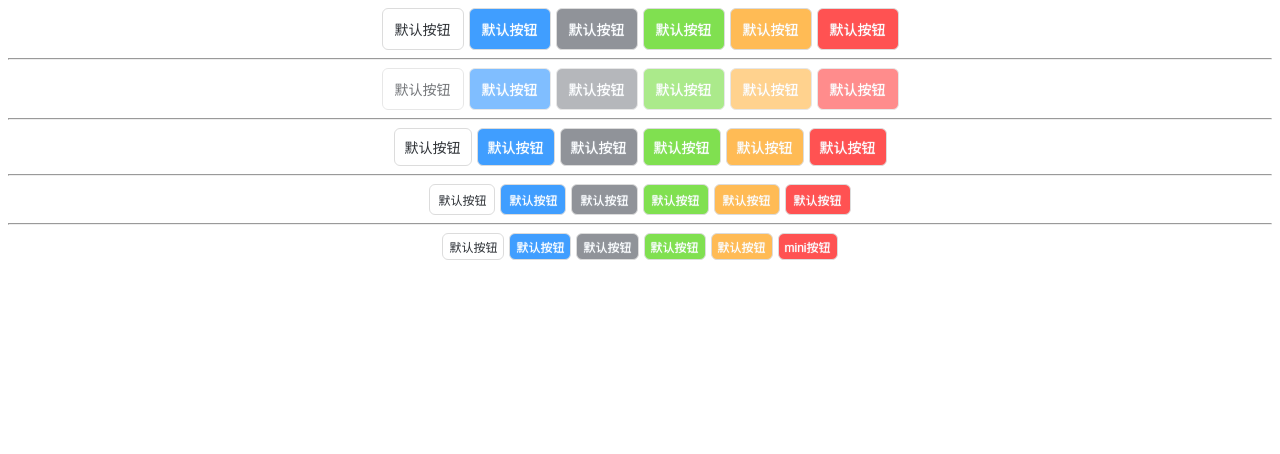
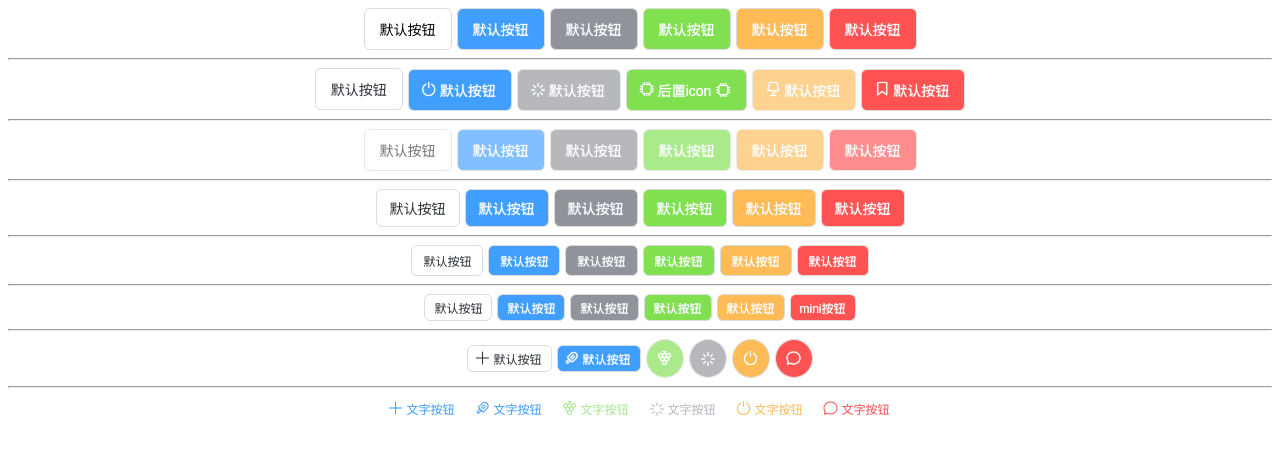
Before and after one commit to sam9029/snine-ui, a Vue app: page /#/ in a window 1280 px wide. Shown: the top 454 px of the page. Built offline with nearby package versions, Linux system fonts and the light colour scheme.

Commit message:
mod:button优化&加载&圆型&文字按钮

```diff
--- a/src/App.vue
+++ b/src/App.vue
@@ -2,48 +2,19 @@
   <div id="app">
     <div class="left"></div>
     <div class="right">
-      <sn-button type="" />
-      <sn-button type="primary" />
-      <sn-button type="info" />
-      <sn-button type="success" />
-      <sn-button type="warning" />
-      <sn-button type="danger" />
-      <hr />
-      <sn-button disabled type="" />
-      <sn-button disabled type="primary" />
-      <sn-button disabled type="info" />
-      <sn-button disabled type="success" />
-      <sn-button disabled type="warning" />
-      <sn-button disabled type="danger" />
-      <hr />
-      <sn-button size="medium" type="" />
-      <sn-button size="medium" type="primary" />
-      <sn-button size="medium" type="info" />
-      <sn-button size="medium" type="success" />
-      <sn-button size="medium" type="warning" />
-      <sn-button size="medium" type="danger" />
-      <hr />
-      <sn-button size="small" type="" />
-      <sn-button size="small" type="primary" />
-      <sn-button size="small" type="info" />
-      <sn-button size="small" type="success" />
-      <sn-button size="small" type="warning" />
-      <sn-button size="small" type="danger" />
-      <hr />
-      <sn-button size="mini" type="" />
-      <sn-button size="mini" type="primary" />
-      <sn-button size="mini" type="info" />
-      <sn-button size="mini" type="success" />
-      <sn-button size="mini" type="warning" />
-      <sn-button size="mini" type="danger">mini按钮</sn-button>
+      <SnButton />
+      <!-- <SnIcon /> -->
     </div>
   </div>
 </template>
 
 <script>
+import SnButton from "./examples/SnButton.vue";
+// import SnIcon from "./examples/SnIcon.vue";
 export default {
-  methods: {
-    click() {},
+  components: {
+    SnButton,
+    // SnIcon,
   },
 };
 </script>
--- a/src/assets/style/scss/button.scss
+++ b/src/assets/style/scss/button.scss
@@ -1,27 +1,43 @@
 @import "../utils/var.scss";
 @import "../utils/mixin.scss";
 
-//#region Button
-$--button-default-background-color: transparent !default;
-$--button-default-font-color: $--color-text-primary !default;
-//#endregion
-
 @include b(button) {
+  box-sizing: border-box;
   cursor: pointer;
-  outline: none; // 去掉聚焦时的轮廓
-  appearance: none;
+  display: inline-flex; // 开启flex模式, 由于还要保持行的特性, 所以是inline-flex
+  justify-content: center;
+  align-items: center; // 中对齐, 为了以后的icon准备的
   white-space: nowrap;
   border: $--border-base;
   border-radius: $--border-radius-base;
+  background-color: unset;
   text-shadow: 0 0 1px $--color-primary-light-9;
+  // vertical-align: middle; // 中对齐, 为了以后的icon准备的
+  // outline: none; // 去掉聚焦时的轮廓
+  // appearance: none; // 设置自定义样式-针对表单元素
 
   & + & {
     margin-left: 5px;
   }
 
+  &:not(.is-disabled) {
+    &:active {
+      transform: translateX(1px) translateY(1px) scale(0.99);
+    }
+    &:hover {
+      opacity: 0.66;
+      border: $--button-default-border;
+    }
+  }
+
+  & > span {
+    margin: 0 3px;
+  }
+
   // 各种类型 由 commonType 遍历生成
   // primary, success, warning, danger, info
-  @at-root {
+  // ~ 同级应用
+  ~ {
     @include commonType(sn-button);
   }
 
@@ -31,17 +47,26 @@ $--button-default-font-color: $--color-text-primary !default;
     @include commonSize(sn-button);
   }
 
+  // 加载时 处理
+  @include when(loading) {
+    @include commonShadow(loading);
+  }
+
   // 禁止时 处理
   @include when(disabled) {
     @include commonShadow(disabled);
   }
 
-  &:not(.is-disabled) {
-    &:active {
-      transform: translateX(1px) translateY(1px) scale(0.99);
-    }
-    &:hover {
-      opacity: 0.7;
-    }
+  // 圆型时 处理
+  @include when(circle) {
+    border-radius: 50%;
+    padding: 10px;
+  }
+
+  // 文字按钮时 处理
+  @include when(text) {
+    border: none !important;
+    color: $--color-primary;
+    background-color: unset;
   }
 }
--- a/src/assets/style/utils/mixin.scss
+++ b/src/assets/style/utils/mixin.scss
@@ -91,26 +91,61 @@
   @if $color== "primary" {
     color: $--color-white;
     background-color: $--color-primary;
+    &.is-text {
+      color: $--color-primary;
+    }
+    &:hover {
+      border: 1px solid $--color-primary-light-8;
+    }
   }
   @if $color== "success" {
     color: $--color-white;
     background-color: $--color-success;
+    &.is-text {
+      color: $--color-success;
+    }
+    &:hover {
+      border: 1px solid $--color-success-light;
+    }
   }
   @if $color== "warning" {
     color: $--color-white;
     background-color: $--color-warning;
+    &.is-text {
+      color: $--color-warning;
+    }
+    &:hover {
+      border: 1px solid $--color-warning-light;
+    }
   }
   @if $color== "danger" {
     color: $--color-white;
     background-color: $--color-danger;
+    &.is-text {
+      color: $--color-danger;
+    }
+    &:hover {
+      border: 1px solid $--color-danger-light;
+    }
   }
   @if $color== "info" {
     color: $--color-white;
     background-color: $--color-info;
+    &.is-text {
+      color: $--color-info;
+    }
+    &:hover {
+      border: 1px solid $--color-info-light;
+    }
   }
   @if $color== "disabled" {
     opacity: 0.66;
     cursor: not-allowed;
+  }
+  @if $color== "loading" {
+    opacity: 0.66;
+    cursor: auto;
+    pointer-events: none; // 禁止点击事件
   }
 }
 
--- a/src/assets/style/utils/var.scss
+++ b/src/assets/style/utils/var.scss
@@ -59,3 +59,12 @@ $--border-radius-base:6px;
 //#endregion
 
 //#region //#endregion
+
+
+/* components */
+
+//#region Button
+$--button-default-background-color: transparent !default;
+$--button-default-font-color: $--color-text-primary !default;
+$--button-default-border: 1px solid $--color-primary-light-8 !default;
+//#endregion
--- a/src/components/button/main/button.vue
+++ b/src/components/button/main/button.vue
@@ -9,11 +9,17 @@
       {
         'is-disabled': disabled,
         'is-loading': loading,
+        'is-circle': circle,
+        'is-text': text,
       },
     ]"
     data-el-type="button"
   >
-    <slot>默认按钮</slot>
+    <!-- 加载 -->
+    <i v-if="loading" class="sn-icon-loading"></i>
+    <!-- 图标 -->
+    <i v-if="icon && !loading" :class="'sn-icon-' + icon"></i>
+    <span v-if="$slots.default"><slot></slot></span>
   </button>
 </template>
 
@@ -23,8 +29,14 @@ export default {
   props: {
     type: String,
     size: String,
+    icon: String,
+    text: Boolean,
+    circle: Boolean,
     disabled: Boolean,
-    loading: Boolean,
+    loading: {
+      type: Boolean,
+      default: false,
+    },
   },
   computed: {},
   methods: {
@@ -40,11 +52,13 @@ export default {
   类型✔
   禁用✔
   事件绑定✔
-  加载
-  icon
-  圆型
+  （事件可点击状态--加载不可点；禁止不可点）✔
+  加载 ✔
+  icon ✔ （前后置margin & 大小 & circle时处理位置margin）✔
+  hover浮动（无色按钮、有色按钮）✔
+  圆型 ✔
+  文字按钮✔
   朴素
   圆角
-  文字按钮
   按钮组
  -->
--- /dev/null
+++ b/src/examples/SnButton.vue
@@ -0,0 +1,107 @@
+<template>
+  <div>
+    <sn-button type="">默认按钮</sn-button>
+    <sn-button type="primary">默认按钮</sn-button>
+    <sn-button type="info">默认按钮</sn-button>
+    <sn-button type="success">默认按钮</sn-button>
+    <sn-button type="warning">默认按钮</sn-button>
+    <sn-button type="danger">默认按钮</sn-button>
+    <hr />
+    <sn-button @click="handleClick" icon="" type="">默认按钮</sn-button>
+    <sn-button @click="handleClick" icon="switch-button" type="primary"
+      >默认按钮</sn-button
+    >
+    <sn-button @click="handleClick" icon="switch-button" loading type="info"
+      >默认按钮</sn-button
+    >
+    <sn-button @click="handleClick" icon="cpu" type="success">
+      后置icon
+      <i class="sn-icon-cpu"></i>
+    </sn-button>
+    <sn-button @click="handleClick" icon="table-lamp" disabled type="warning"
+      >默认按钮</sn-button
+    >
+    <sn-button @click="handleClick" icon="collection-tag" type="danger"
+      >默认按钮</sn-button
+    >
+    <hr />
+    <sn-button disabled type="">默认按钮</sn-button>
+    <sn-button disabled type="primary">默认按钮</sn-button>
+    <sn-button disabled type="info">默认按钮</sn-button>
+    <sn-button disabled type="success">默认按钮</sn-button>
+    <sn-button disabled type="warning">默认按钮</sn-button>
+    <sn-button disabled type="danger">默认按钮</sn-button>
+    <hr />
+    <sn-button size="medium" type="">默认按钮</sn-button>
+    <sn-button size="medium" type="primary">默认按钮</sn-button>
+    <sn-button size="medium" type="info">默认按钮</sn-button>
+    <sn-button size="medium" type="success">默认按钮</sn-button>
+    <sn-button size="medium" type="warning">默认按钮</sn-button>
+    <sn-button size="medium" type="danger">默认按钮</sn-button>
+    <hr />
+    <sn-button size="small" type="">默认按钮</sn-button>
+    <sn-button size="small" type="primary">默认按钮</sn-button>
+    <sn-button size="small" type="info">默认按钮</sn-button>
+    <sn-button size="small" type="success">默认按钮</sn-button>
+    <sn-button size="small" type="warning">默认按钮</sn-button>
+    <sn-button size="small" type="danger">默认按钮</sn-button>
+    <hr />
+    <sn-button size="mini" type="">默认按钮</sn-button>
+    <sn-button size="mini" type="primary">默认按钮</sn-button>
+    <sn-button size="mini" type="info">默认按钮</sn-button>
+    <sn-button size="mini" type="success">默认按钮</sn-button>
+    <sn-button size="mini" type="warning">默认按钮</sn-button>
+    <sn-button size="mini" type="danger">mini按钮</sn-button>
+    <hr />
+    <sn-button size="mini" icon="plus">默认按钮</sn-button>
+    <sn-button size="mini" type="primary" icon="ice-cream-round"
+      >默认按钮</sn-button
+    >
+    <sn-button
+      size="mini"
+      type="success"
+      circle
+      disabled
+      icon="grape"
+    ></sn-button>
+    <sn-button
+      size="mini"
+      type="info"
+      circle
+      loading
+      icon="location-information"
+    ></sn-button>
+    <sn-button
+      size="mini"
+      type="warning"
+      circle
+      icon="switch-button"
+    ></sn-button>
+    <sn-button size="mini" type="danger" circle icon="chat-round"></sn-button>
+    <hr />
+    <sn-button size="mini" text icon="plus">文字按钮</sn-button>
+    <sn-button size="mini" text type="primary" icon="ice-cream-round"
+      >文字按钮</sn-button
+    >
+    <sn-button size="mini" text type="success" disabled icon="grape"
+      >文字按钮</sn-button
+    >
+    <sn-button size="mini" text type="info" loading icon="location-information"
+      >文字按钮</sn-button
+    >
+    <sn-button size="mini" text type="warning" icon="switch-button"
+      >文字按钮</sn-button
+    >
+    <sn-button size="mini" text type="danger" icon="chat-round"
+      >文字按钮</sn-button
+    >
+  </div>
+</template>
+
+<script>
+export default {
+  methods: {
+    handleClick() {},
+  },
+};
+</script>
--- a/src/main.js
+++ b/src/main.js
@@ -2,13 +2,15 @@ import Vue from "vue";
 import App from "./App.vue";
 import router from "./router";
 
-// 引入样式
+// 引入样式(包含了 icon)
 import "./assets/style/index.scss";
 
 // 引入组件
+import SnIcon from "./components/icon";
 import SnButton from "./components/button";
 
 // 全局挂载
+Vue.use(SnIcon);
 Vue.use(SnButton);
 
 Vue.config.productionTip = false;
```
Also changed, not shown: 1 other file (tests, documents, lock files or other folders).
